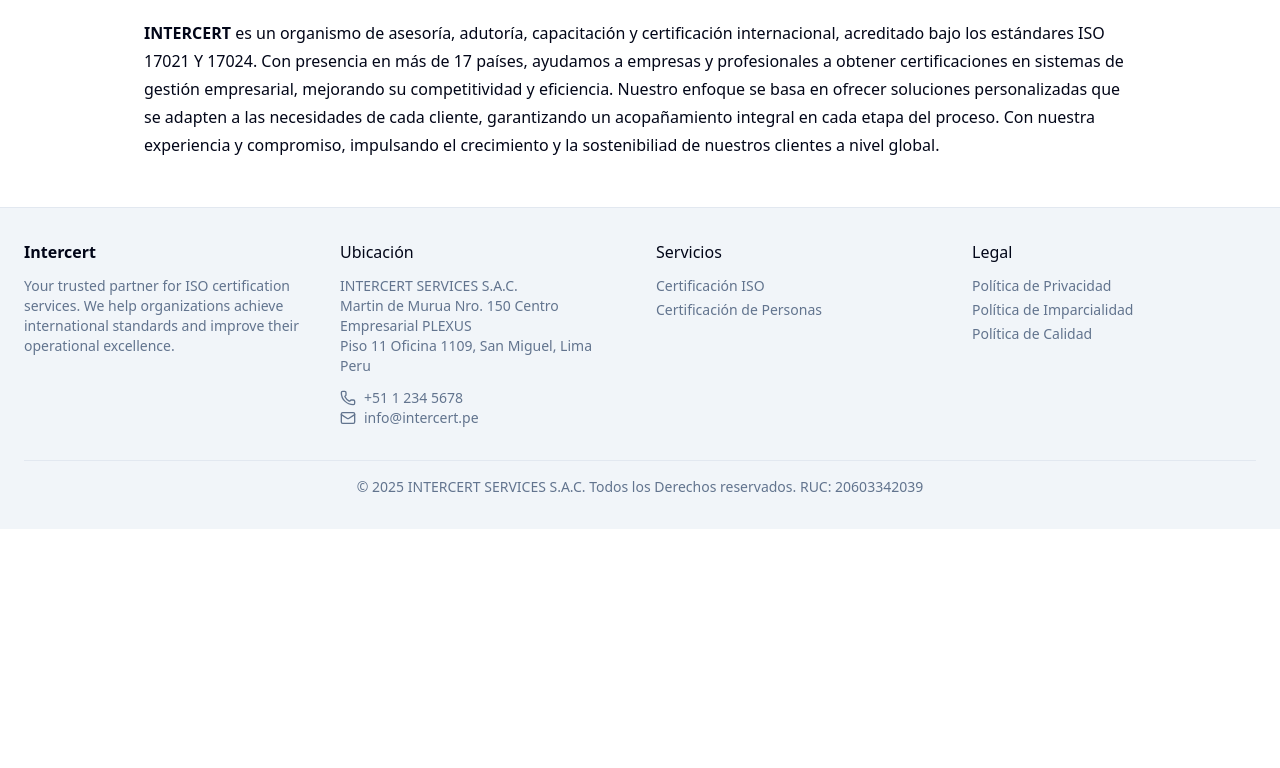
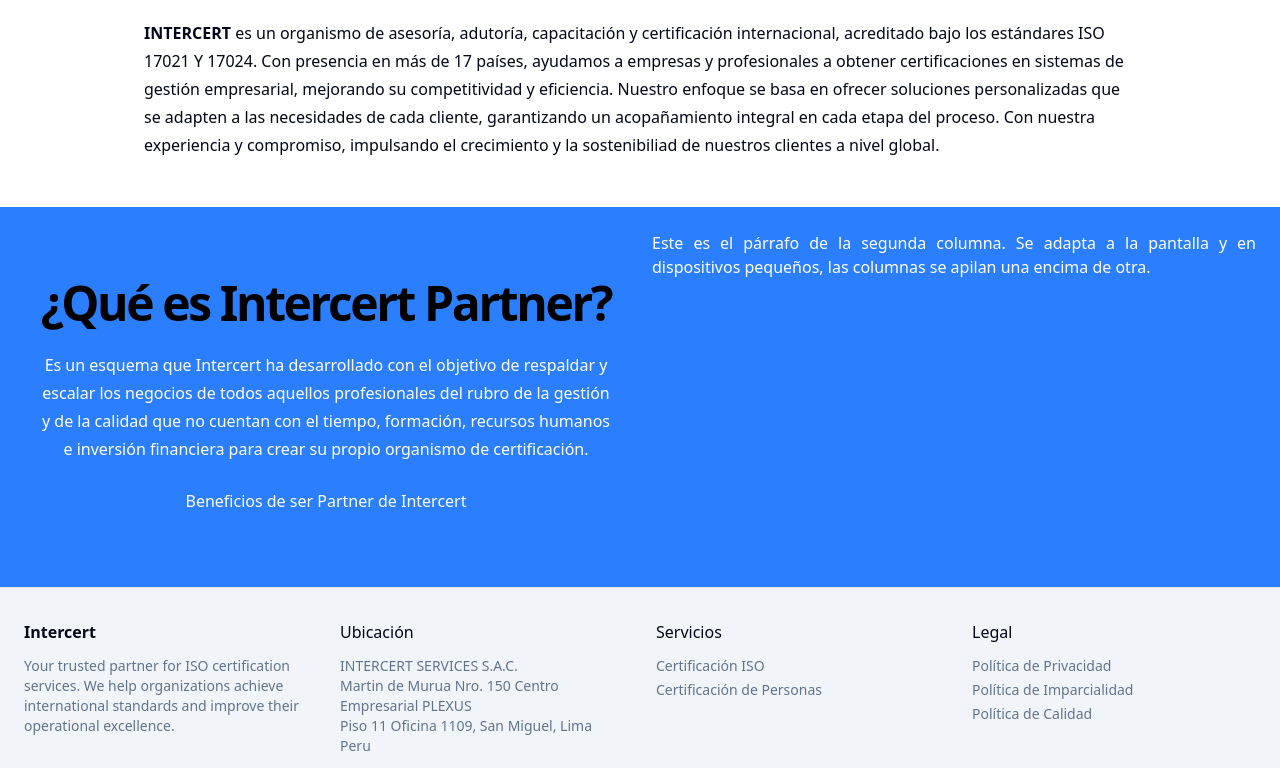
Before and after one commit to Sol-dev-Int/intercert-landing-peru-copia-sol, a Next.js app: page /partners in a window 1280 px wide. Shown: the part 634-1402 px from the top of the page. Before the commit the page ends 1163 px from the top, so only its background shows below. Built offline with nearby package versions, Linux system fonts and the light colour scheme.

Commit message:
feat: add people certifications page

```diff
--- a/app/partners/page.tsx
+++ b/app/partners/page.tsx
@@ -48,6 +48,30 @@
                         nuestros clientes a nivel global.
                     </span>
                 </div>
+                <div className="w-full text-center bg-blue-500 p-6 text-white">
+                    <div className="grid grid-cols-1 md:grid-cols-2 gap-6">
+                        <div className={`flex flex-col px-4 max-w-5xl my-12`}>
+                            <h2 className="text-center text-3xl font-bold tracking-tighter sm:text-4xl md:text-5xl text-black">
+                                ¿Qué es Intercert Partner?
+                            </h2>
+                            <span className="leading-7 [&:not(:first-child)]:mt-6">
+                                Es un esquema que Intercert ha desarrollado con el objetivo de respaldar y escalar los
+                                negocios de todos aquellos profesionales del rubro de la gestión y de la calidad que no
+                                cuentan con el tiempo, formación, recursos humanos e inversión financiera para crear su propio
+                                organismo de certificación.
+                            </span>
+                            <span className="leading-7 [&:not(:first-child)]:mt-6">
+                                Beneficios de ser Partner de Intercert
+                            </span>
+                        </div>
+                        <div>
+
+                            <p className="text-justify">
+                                Este es el párrafo de la segunda columna. Se adapta a la pantalla y en dispositivos pequeños, las columnas se apilan una encima de otra.
+                            </p>
+                        </div>
+                    </div>
+                </div>
             </div>
         </>
     );
```
